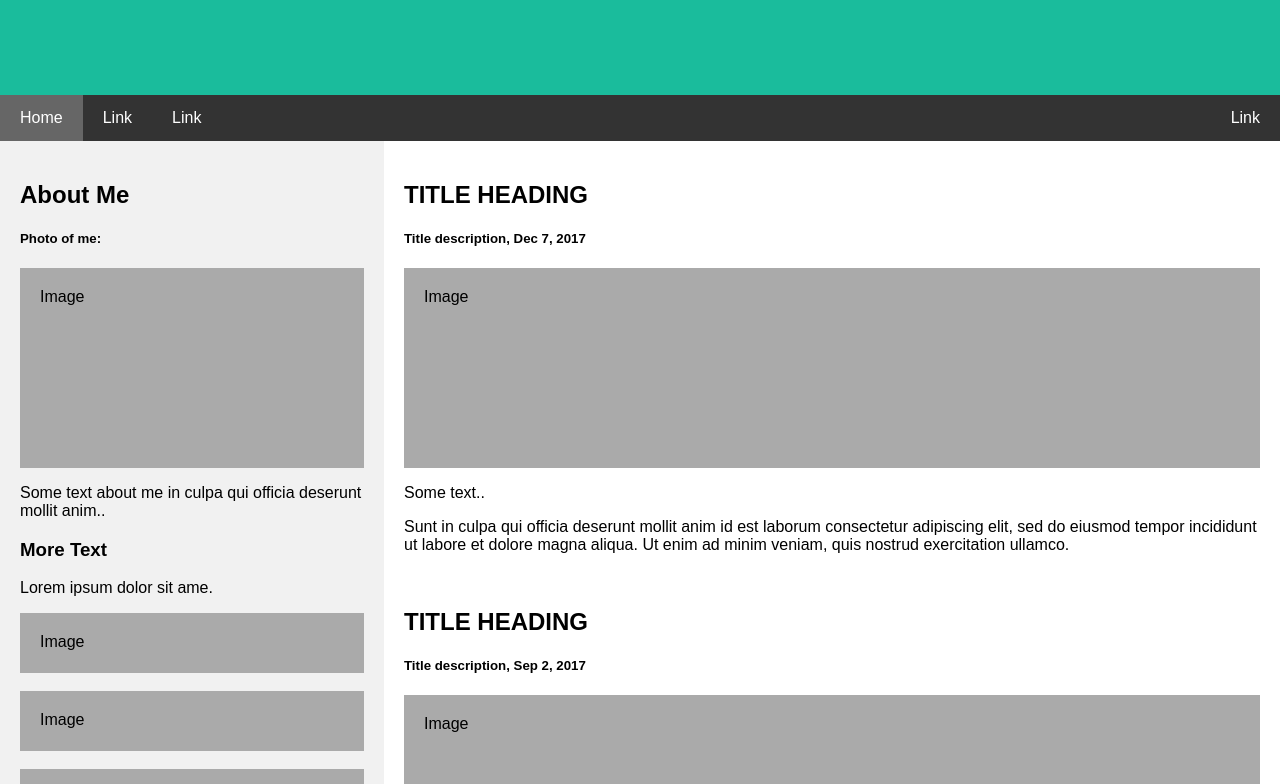
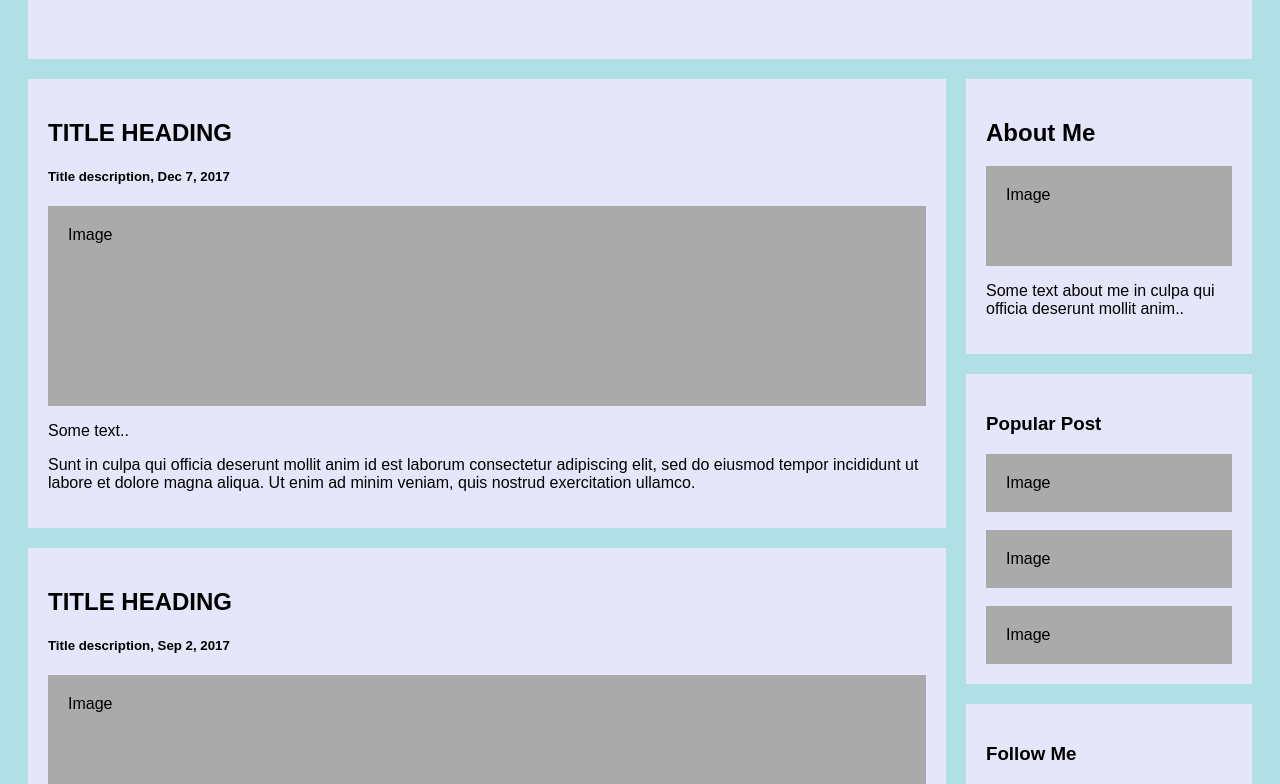
Before and after one commit to solenn11/suliac, a plain HTML site: page index.html in a window 1280 px wide. Shown: the part 198-982 px from the top of the page. Drawn offline with Linux system fonts and the light colour scheme.

Commit message:
Update index.html

```diff
--- a/index.html
+++ b/index.html
@@ -1,100 +1,60 @@
 <!DOCTYPE html>
-<html lang="en">
+<html>
 <head>
-<title>Page Title</title>
-<meta charset="UTF-8">
 <meta name="viewport" content="width=device-width, initial-scale=1">
 <style>
 * {
   box-sizing: border-box;
 }
 
-/* Style the body */
+/* Add a gray background color with some padding */
 body {
-  font-family: Arial, Helvetica, sans-serif;
-  margin: 0;
+  font-family: Arial;
+  padding: 20px;
+  background: powderblue;
 }
 
-/* Header/logo Title */
+/* Header/Blog Title */
 .header {
-  padding: 80px;
+  padding: 30px;
+  font-size: 40px;
   text-align: center;
-  background: #1abc9c;
-  color: white;
+  background: lavender;
 }
 
-/* Increase the font size of the heading */
-.header h1 {
-  font-size: 40px;
+/* Create two unequal columns that floats next to each other */
+/* Left column */
+.leftcolumn {
+  float: left;
+  width: 75%;
 }
 
-/* Sticky navbar - toggles between relative and fixed, depending on the scroll position. It is positioned relative until a given offset position is met in the viewport - then it "sticks" in place (like position:fixed). The sticky value is not supported in IE or Edge 15 and earlier versions. However, for these versions the navbar will inherit default position */
-.navbar {
-  overflow: hidden;
-  background-color: #333;
-  position: sticky;
-  position: -webkit-sticky;
-  top: 0;
+/* Right column */
+.rightcolumn {
+  float: left;
+  width: 25%;
+  padding-left: 20px;
 }
 
-/* Style the navigation bar links */
-.navbar a {
-  float: left;
-  display: block;
-  color: white;
-  text-align: center;
-  padding: 14px 20px;
-  text-decoration: none;
-}
-
-
-/* Right-aligned link */
-.navbar a.right {
-  float: right;
-}
-
-/* Change color on hover */
-.navbar a:hover {
-  background-color: #ddd;
-  color: black;
-}
-
-/* Active/current link */
-.navbar a.active {
-  background-color: #666;
-  color: white;
-}
-
-/* Column container */
-.row {
-  display: -ms-flexbox; /* IE10 */
-  display: flex;
-  -ms-flex-wrap: wrap; /* IE10 */
-  flex-wrap: wrap;
-}
-
-/* Create two unequal columns that sits next to each other */
-/* Sidebar/left column */
-.side {
-  -ms-flex: 30%; /* IE10 */
-  flex: 30%;
-  background-color: #f1f1f1;
-  padding: 20px;
-}
-
-/* Main column */
-.main {
-  -ms-flex: 70%; /* IE10 */
-  flex: 70%;
-  background-color: white;
-  padding: 20px;
-}
-
-/* Fake image, just for this example */
+/* Fake image */
 .fakeimg {
   background-color: #aaa;
   width: 100%;
   padding: 20px;
+}
+
+/* Add a card effect for articles */
+.card {
+   background-color: lavender;
+   padding: 20px;
+   margin-top: 20px;
+}
+
+/* Clear floats after the columns */
+.row:after {
+  content: "";
+  display: table;
+  clear: both;
 }
 
 /* Footer */
@@ -102,20 +62,14 @@ body {
   padding: 20px;
   text-align: center;
   background: #ddd;
+  margin-top: 20px;
 }
 
-/* Responsive layout - when the screen is less than 700px wide, make the two columns stack on top of each other instead of next to each other */
-@media screen and (max-width: 700px) {
-  .row {
-    flex-direction: column;
-  }
-}
-
-/* Responsive layout - when the screen is less than 400px wide, make the navigation links stack on top of each other instead of next to each other */
-@media screen and (max-width: 400px) {
-  .navbar a {
-    float: none;
+/* Responsive layout - when the screen is less than 800px wide, make the two columns stack on top of each other instead of next to each other */
+@media screen and (max-width: 800px) {
+  .leftcolumn, .rightcolumn {
     width: 100%;
+    padding: 0;
   }
 }
 </style>
@@ -123,41 +77,42 @@ body {
 <body>
 
 <div class="header">
-  <h1>My Website</h1>
-  <p>A <b>responsive</b> website created by me.</p>
-</div>
-
-<div class="navbar">
-  <a href="#" class="active">Home</a>
-  <a href="#">Link</a>
-  <a href="#">Link</a>
-  <a href="#" class="right">Link</a>
+  <h2>Blog Name</h2>
 </div>
 
 <div class="row">
-  <div class="side">
-    <h2>About Me</h2>
-    <h5>Photo of me:</h5>
-    <div class="fakeimg" style="height:200px;">Image</div>
-    <p>Some text about me in culpa qui officia deserunt mollit anim..</p>
-    <h3>More Text</h3>
-    <p>Lorem ipsum dolor sit ame.</p>
-    <div class="fakeimg" style="height:60px;">Image</div><br>
-    <div class="fakeimg" style="height:60px;">Image</div><br>
-    <div class="fakeimg" style="height:60px;">Image</div>
-  </div>
-  <div class="main">
+  <div class="leftcolumn">
+    <div class="card">
       <h2>TITLE HEADING</h2>
       <h5>Title description, Dec 7, 2017</h5>
       <div class="fakeimg" style="height:200px;">Image</div>
       <p>Some text..</p>
       <p>Sunt in culpa qui officia deserunt mollit anim id est laborum consectetur adipiscing elit, sed do eiusmod tempor incididunt ut labore et dolore magna aliqua. Ut enim ad minim veniam, quis nostrud exercitation ullamco.</p>
-    <br>
+    </div>
+    <div class="card">
       <h2>TITLE HEADING</h2>
       <h5>Title description, Sep 2, 2017</h5>
       <div class="fakeimg" style="height:200px;">Image</div>
       <p>Some text..</p>
       <p>Sunt in culpa qui officia deserunt mollit anim id est laborum consectetur adipiscing elit, sed do eiusmod tempor incididunt ut labore et dolore magna aliqua. Ut enim ad minim veniam, quis nostrud exercitation ullamco.</p>
+    </div>
+  </div>
+  <div class="rightcolumn">
+    <div class="card">
+      <h2>About Me</h2>
+      <div class="fakeimg" style="height:100px;">Image</div>
+      <p>Some text about me in culpa qui officia deserunt mollit anim..</p>
+    </div>
+    <div class="card">
+      <h3>Popular Post</h3>
+      <div class="fakeimg">Image</div><br>
+      <div class="fakeimg">Image</div><br>
+      <div class="fakeimg">Image</div>
+    </div>
+    <div class="card">
+      <h3>Follow Me</h3>
+      <p>Some text..</p>
+    </div>
   </div>
 </div>
 
```
Lines whose indentation alone changed are shown as unchanged.
